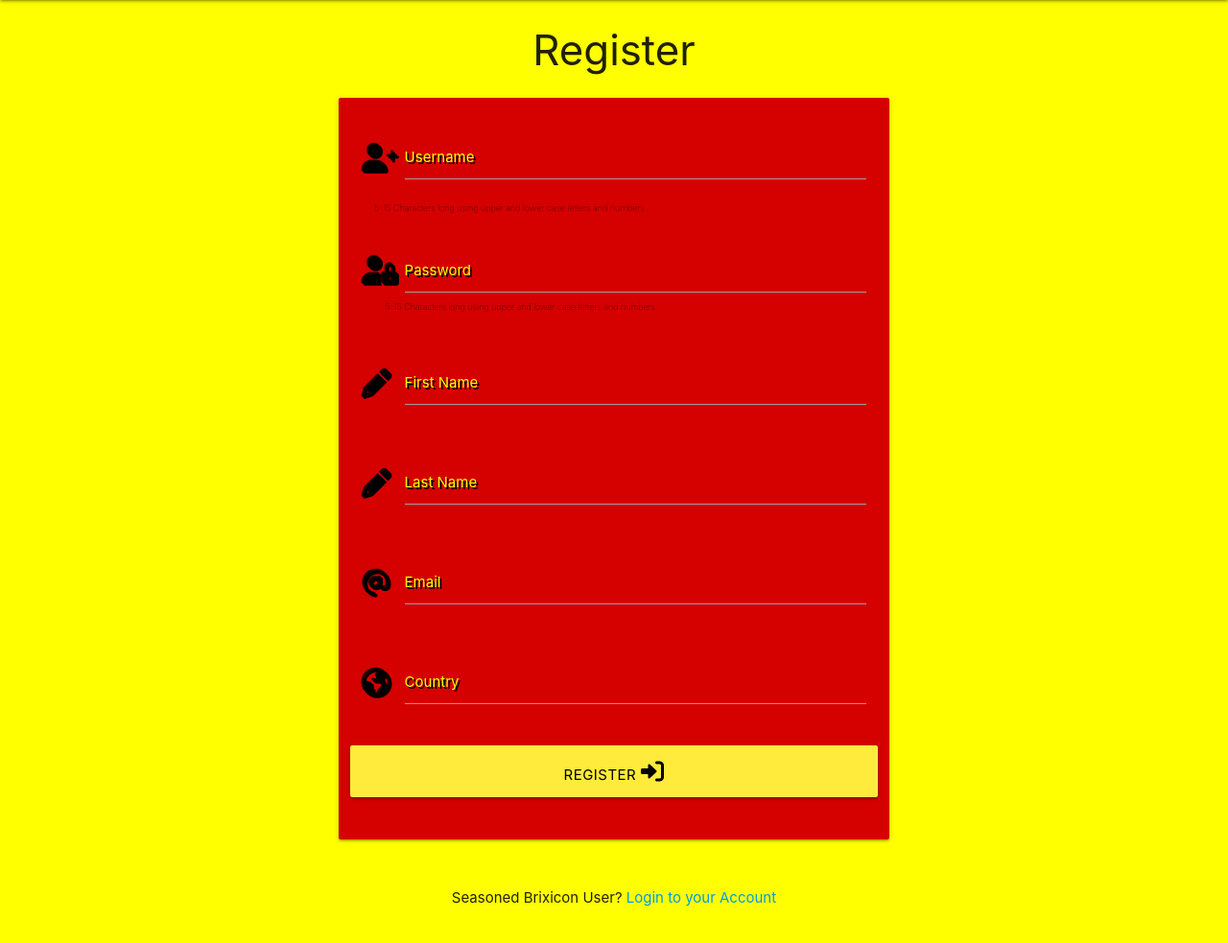
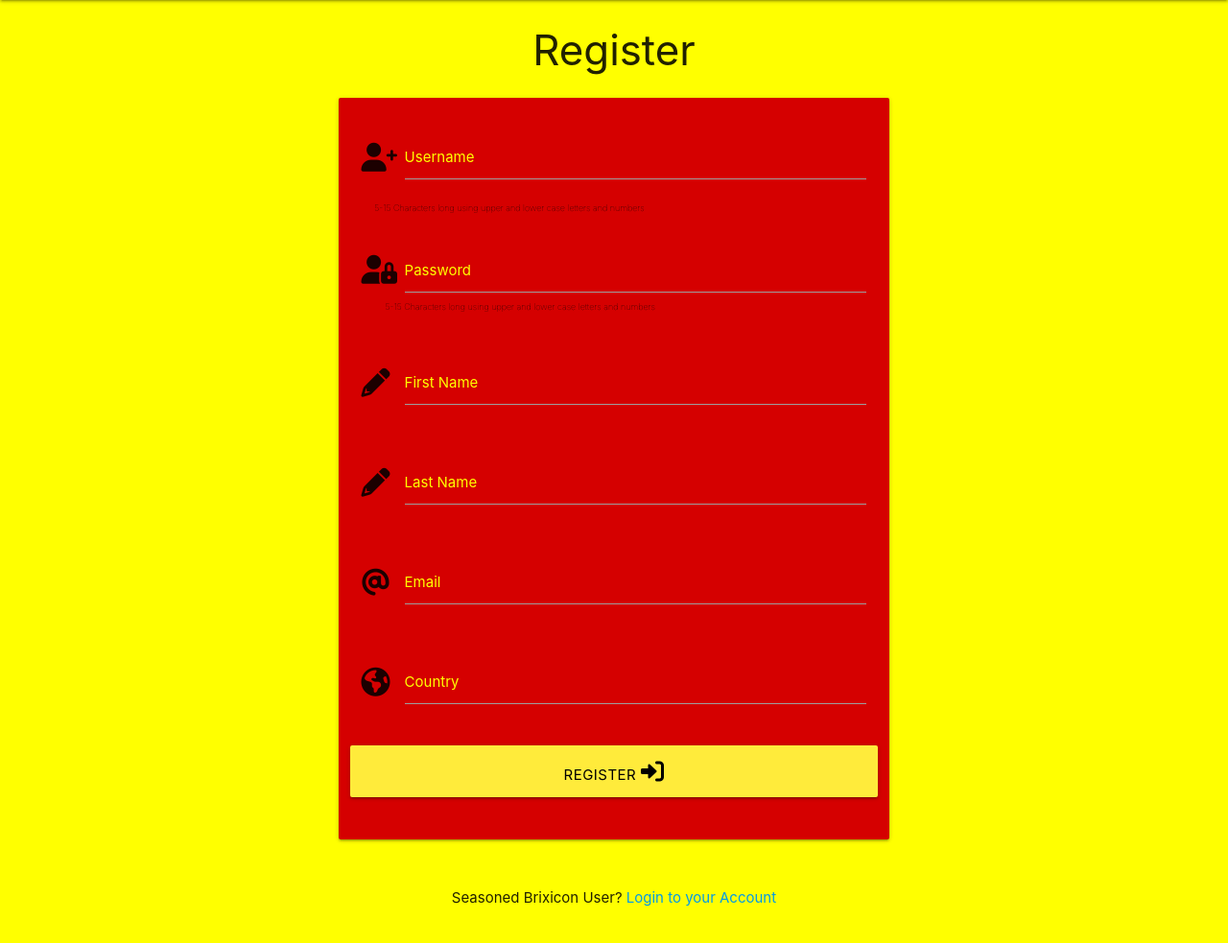
Before and after one commit to JeromeDaGnome/Brixicon, a Flask app: page /register in a window 1280 px wide. Shown: the part 65-1048 px from the top of the page at 96% size. Run offline with Flask 2, Linux system fonts and the light colour scheme; some libraries are stand-ins or nearby versions.

Commit message:
edit register page

```diff
--- a/templates/register.html
+++ b/templates/register.html
@@ -3,7 +3,7 @@
 
     <h3 class="center-align">Register</h3>
 
-    <div class="row text-standout">
+    <div class="row">
         <form class="col s12 m8 offset-m2" method="POST" action="{{ url_for('register') }}">
             <div class="card-panel red accent-4">
                 <!-- Username Field -->
```
